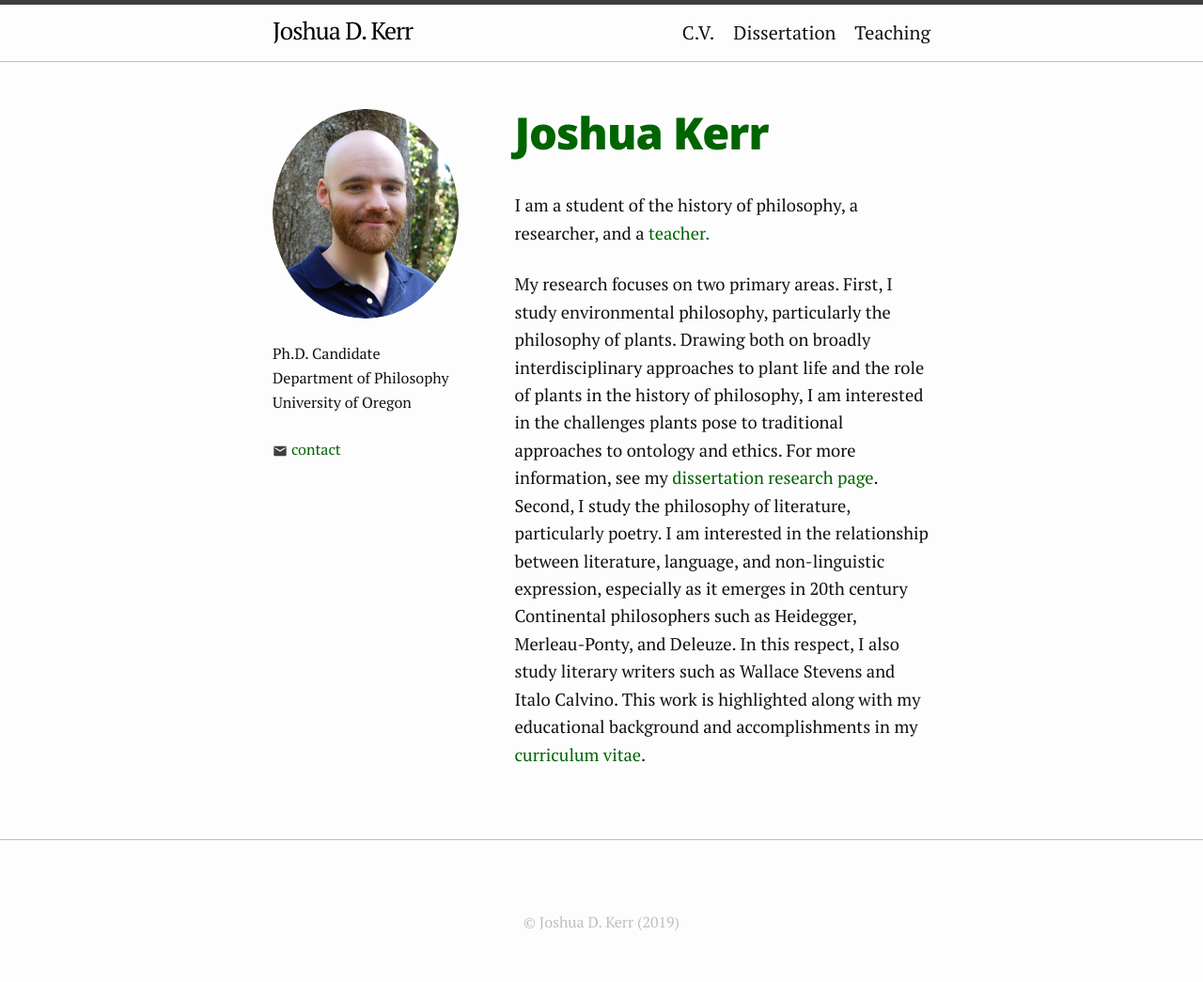
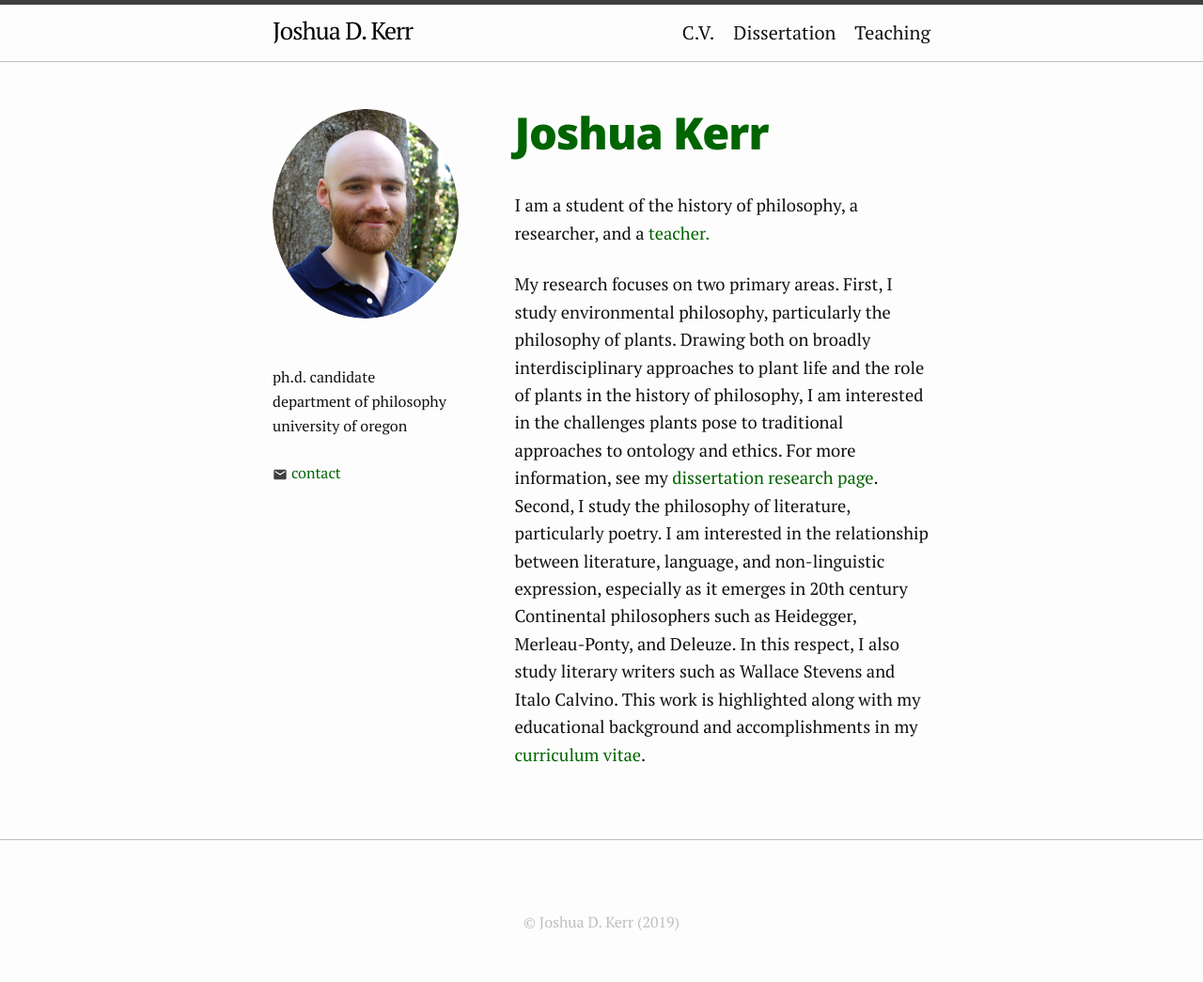
Before and after one commit to joshuakerr/joshuakerr.github.io.old, a Jekyll site: the page built from index.md, in a window 1280 px wide. Shown: the whole page at 94% size. Built offline with Jekyll 4.4.1, drawn with Linux system fonts in a browser that asks for light colours.

Commit message:
theme update

```diff
--- a/_layouts/about.html
+++ b/_layouts/about.html
@@ -8,7 +8,9 @@ layout: default
     <img class="user-picture" src="{{ site.url }}/images/portrait-small.png" alt="{{ site.author }}">
 
 	{% if site.description %}
-		{% include _i18n/i18n.html value=site.description %}</li>
+	<ul class="contact-list">
+		{% include _i18n/i18n.html value=site.description %}
+	</ul>
 	{% endif %}
 
     <ul class="contact-list">
```
